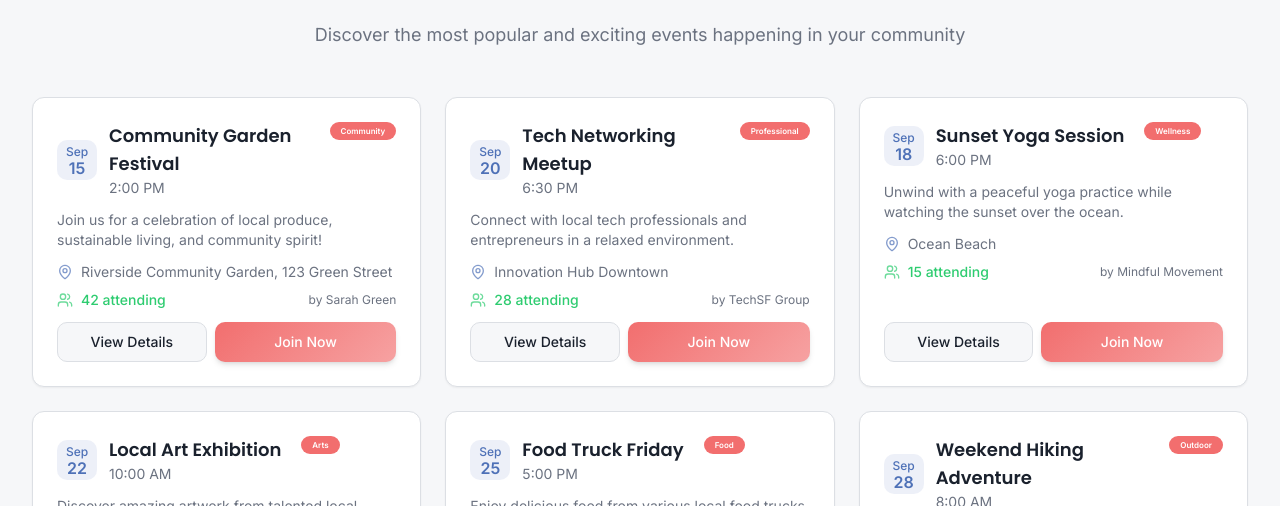
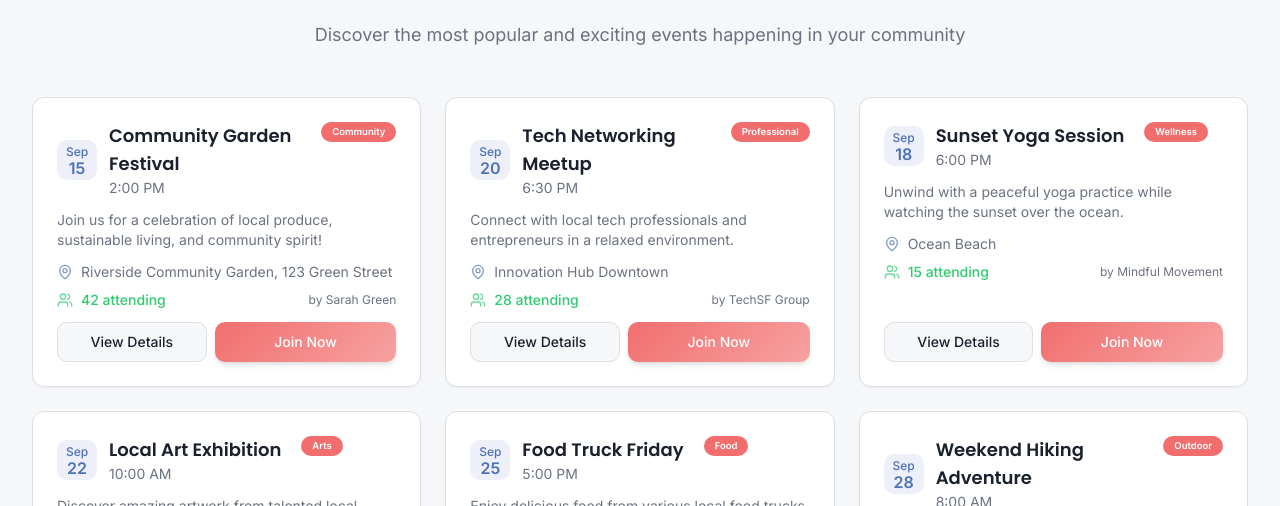
Before and after one commit to mohamedkhalaf47/event-hub, a React (Vite) app: page / in a window 1280 px wide. Shown: the part 1006-1512 px from the top of the page. Built offline with nearby package versions, Linux system fonts and the light colour scheme; the HTML template or start-up script is replaced by a standard one.

Commit message:
Edited Badge

```diff
--- a/src/components/events/EventCard.tsx
+++ b/src/components/events/EventCard.tsx
@@ -76,7 +76,7 @@ const EventCard = ({
 							<p className="text-sm text-muted-foreground">{time}</p>
 						</div>
 					</div>
-					<Badge variant="secondary" className="text-[8px]">
+					<Badge variant="secondary" className="text-[9.5px]">
 						{category}
 					</Badge>
 				</div>
```
